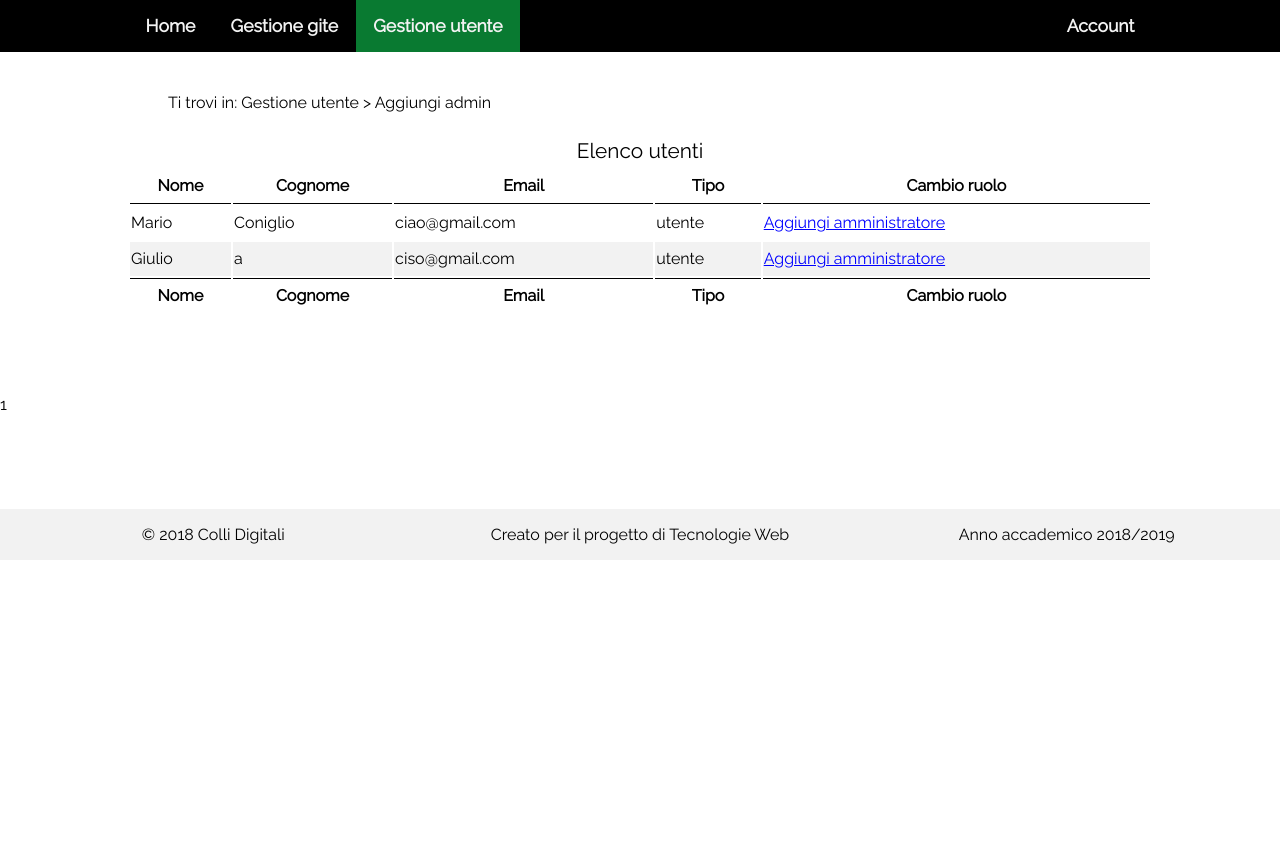
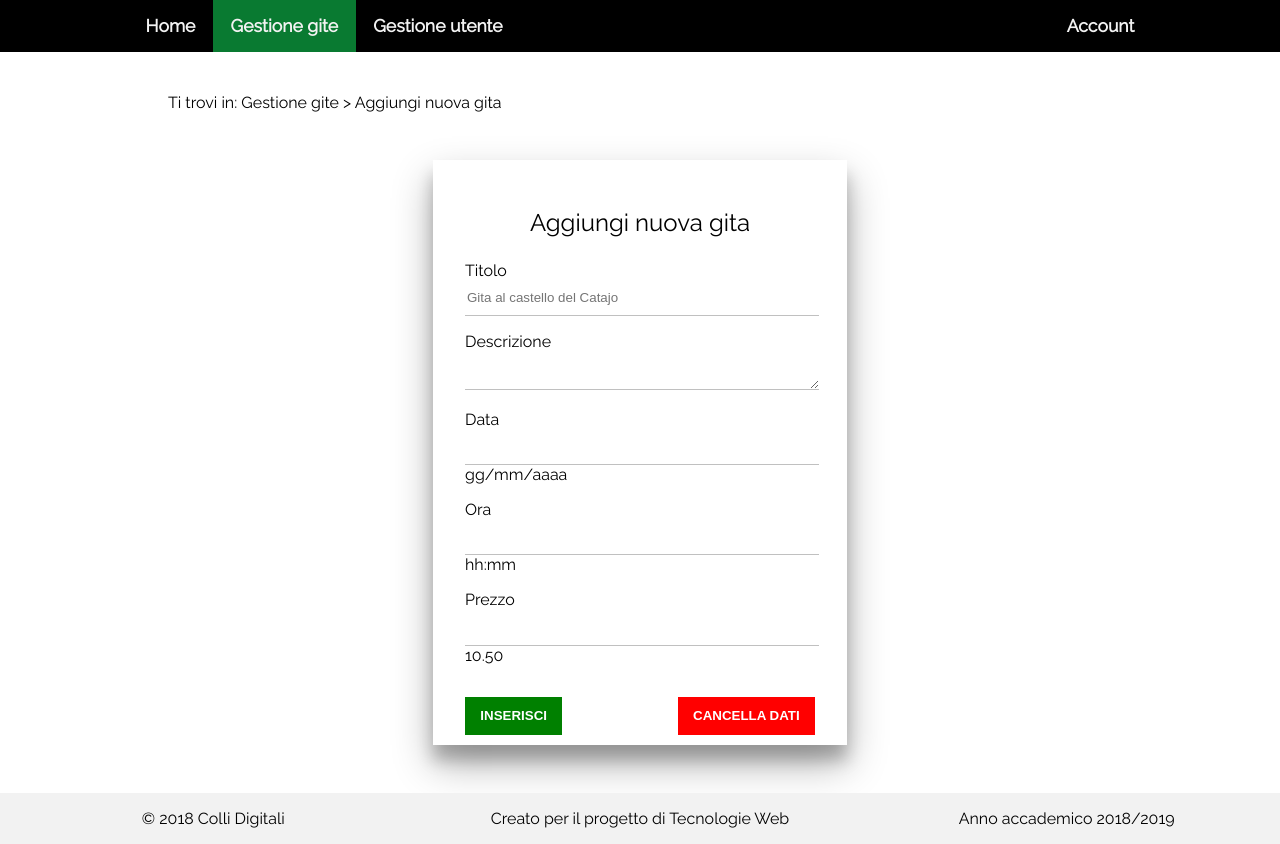
Before and after one commit to maga97/WebApp-ColliEuganei, a PHP site: page /admin/add-trip.php in a window 1280 px wide. Shown: the part 240-1084 px from the top of the page. Before the commit the page ends 800 px from the top, so only its background shows below. Run offline with PHP 8.4, Linux system fonts and the light colour scheme; the visitor is signed in with stand-in values (Sample User, id 1); data comes from the database, SQL or seed files in the repository; some libraries are stand-ins or nearby versions.

Commit message:
addtrip ok

```diff
--- a/admin/add-trip.php
+++ b/admin/add-trip.php
@@ -1,11 +1,13 @@
 <?php
-require_once("../DataBase/DBConnection.php");
+require_once "../DataBase/DBConnection.php";
 if (session_status() == PHP_SESSION_NONE) {
    session_start();
   }
-if (!isset($_SESSION["username"]) or $_SESSION["admin"] != 1) {
+if(!isset($_SESSION["username"]) or $_SESSION["admin"] != 1) {
     header("Location: ../index.php");
   }
+$db = new database();
+$db->connect();
  ?>
 <!DOCTYPE html PUBLIC "-//W3C//DTD XHTML+ARIA 1.0//EN"
  "http://www.w3.org/WAI/ARIA/schemata/xhtml-aria-1.dtd">
@@ -18,7 +20,7 @@ if (!isset($_SESSION["username"]) or $_SESSION["admin"] != 1) {
     <link rel="stylesheet" type="text/css" href="https://cdnjs.cloudflare.com/ajax/libs/font-awesome/4.6.3/css/font-awesome.min.css"/>
     <script type="text/javascript" src="https://ajax.googleapis.com/ajax/libs/jquery/3.3.1/jquery.min.js"></script>
     <script type="text/javascript" src="../js/script.js"></script>
-    <title>Aggiunta amministratore - Colli Digitali</title>
+    <title>Aggiungi gita - Colli Digitali</title>
   </head>
   <body>
     <div>
@@ -36,36 +38,30 @@ if (!isset($_SESSION["username"]) or $_SESSION["admin"] != 1) {
       <div id="menuprincipale-bar">
       <ul id="menuprincipale">
         <li><a href="index.php" tabindex="0">Home</a></li>
-        <li class="dropdown"><a aria-haspopup="true" tabindex="0">Gestione gite</a>
+        <li class="dropdown"><a class="active" aria-haspopup="true" tabindex="0">Gestione gite</a>
                     <ul class="dropdown-content" role="menu">
-                      <li><a href="add-trip.php" tabindex="0" role="menuitem">Aggiungi nuova gita</a></li>
+                      <li class="active"><a href="add-trip.php" tabindex="0" role="menuitem">Aggiungi nuova gita</a></li>
                       <li><a href="select-trip-modify.php" tabindex="0" role="menuitem">Modifica dati gita</a></li>
                       <li><a href="remove-trip.php" tabindex="0" role="menuitem">Rimuovi gita</a></li>
                     </ul>
                 </li>
-                <li class="dropdown"><a class="active" aria-haspopup="true" tabindex="0">Gestione utente</a>
+                <li class="dropdown"><a aria-haspopup="true" tabindex="0">Gestione utente</a>
                     <ul class="dropdown-content" role="menu">
-                      <li class="active"><a href="add-admin.php" tabindex="0" role="menuitem">Aggiungi admin</a></li>
+                      <li><a href="add-admin.php" tabindex="0" role="menuitem">Aggiungi admin</a></li>
                       <li><a href="remove-admin.php" tabindex="0" role="menuitem">Rimuovi admin</a></li>
                     </ul>
                 </li>
-                <?php
-if (isset($_SESSION['username'])):
-?>
+          <?php if(isset($_SESSION['username'])): ?>
           <li class="dropdown button-right"><a aria-haspopup="true" tabindex="0">Account</a>
                       <ul class="dropdown-content" role="menu">
                         <li><a href="view-account-admin.php" tabindex="0" role="menuitem">Impostazioni</a></li>
                         <li><a href="../logout.php" tabindex="0" role="menuitem">Logout</a></li>
                       </ul>
                     </li>
-        <?php
-else:
-?>
+        <?php else: ?>
           <li><a href="../login.php" tabindex="0">Accedi</a></li>
           <li><a href="../Registrazione.php" tabindex="0">Registrati</a></li>
-        <?php
-endif;
-?>
+        <?php endif; ?>
         <li class="icon">
           <a href="#" id="mobile">&#9776;</a>
         </li>
@@ -73,69 +69,52 @@ endif;
       </div>
     <div id="content">
     <ul class="breadcrumb">
-      <li>Gestione utente </li>
-      <li>Aggiungi admin</li>
+      <li>Gestione gite </li>
+      <li>Aggiungi nuova gita</li>
     </ul>
-      <table class="zebra" id="admin-table">
-      <caption>Elenco utenti</caption>
-          <thead>
-              <tr>
-                  <th scope="col">Nome</th>
-                  <th scope="col">Cognome</th>
-                  <th scope="col">Email</th>
-                  <th scope="col">Tipo</th>
-                  <th scope="col">Cambio ruolo</th>
-              </tr>
-          </thead>
-          <tfoot>
-        <tr>
-            <td>Nome</td>
-            <td>Cognome</td>
-            <td>Email</td>
-            <td>Tipo</td>
-            <td>Cambio ruolo</td>
-        </tr>
-    </tfoot>
-          <tbody>
+    <div class="form">
     <?php
-$db = new database();
-$db->connect();
-$users = $db->GetUsers("utente");
-if (sizeof($users) == 0):
-    echo htmlspecialchars('<tr><td colspan="5">Nessun utente che pu&ograve; diventare amministratore.</td></tr>') . PHP_EOL;
-endif;
-foreach ($users as $user):
+      if(isset($_GET["done"]) == true) {
+        echo "<div class=\"alertnojs success\">Inserimento avvenuto correttamente</div>" . PHP_EOL;
+      }
+      if(isset($_GET["error"])) {
+        echo "<div class=\"alertnojs errore login\" aria-live=\"assertive\" role=\"alert\" aria-atomic=\"true\"><p>Errore: " . $_GET["error"] . "</p></div>" . PHP_EOL;
+      }
     ?>
-            <tr>
-                <td><?php
-    echo $user["Nome"];
-?></td>
-                <td><?php
-    echo $user["Cognome"];
-?></td>
-                <td><?php
-    echo $user["Email"];
-?></td>
-                <td><?php
-    echo $user["Tipo"];
-?></td>
-                <?php
-    $id = $user["ID_Utente"];
-?>
-                <td><a aria-label="Aggiungi <?php
-    echo $user["Nome"] . " " . $user["Cognome"];
-?> come amministratore" href="edit-user-role.php?action=promote&amp;id=<?php
-    echo $id;
-?>">Aggiungi amministratore</a></td>
-            </tr>
-    <?php
-endforeach;
-?>
-    </table>
+    <form action="add-trip-script.php" name="form-add-trip" method="POST">
+		<div class="log-field-container">
+			<legend>Aggiungi nuova gita</legend>
+			<label for="nomegita">Titolo</label>
+			<input type="text" name="nomegita" id="idnomegita" placeholder="Gita al castello del Catajo" required="required" />
 		</div>
-    <?php
-echo include_once("../footer.php");
-?>
+		<div class="log-field-container">
+			<label for="descrizione">Descrizione</label>
+			<textarea rows="5" cols="40" name="descrizione" required="required"></textarea>
+		</div>
+		<div class="log-field-container">
+		  <label for="data">Data</label>
+		  <input type="text" name="data" required="required" aria-labelledby="datadesc" />
+      <span id="datadesc" tabindex="0">gg/mm/aaaa</span>
+		</div>
+		<div class="log-field-container">
+			<label for="ora">Ora</label>
+			<input type="text" name="ora" required="required" aria-labelledby="oradesc" />
+      <span id="oradesc" tabindex="0">hh:mm</span>
+		</div>
+		<div class="log-field-container">
+			<label for="prezzo">Prezzo</label>
+			<input type="text" min="0" id="prezzoAddTrip" name="prezzo" required="required" aria-labelledby="prezzodesc" />
+      <span id="prezzodesc" tabindex="0">10.50</span>
+		</div>
+		  <div class="button-holder">
+			  <input type="reset" value="Cancella dati" name="cancelladati" class="btn btn-tripCancel" />
+			  <input type="submit" value="Inserisci" name="aggiungiGita" class="btn btn-tripInsert" />
+		  </div>
+		  </fieldset>
+    </form>
+    </div>
+      </div>
+      <?php echo include_once("../footer.php"); ?>
     </div>
   </body>
 </html>
```
Lines whose indentation alone changed are shown as unchanged.
